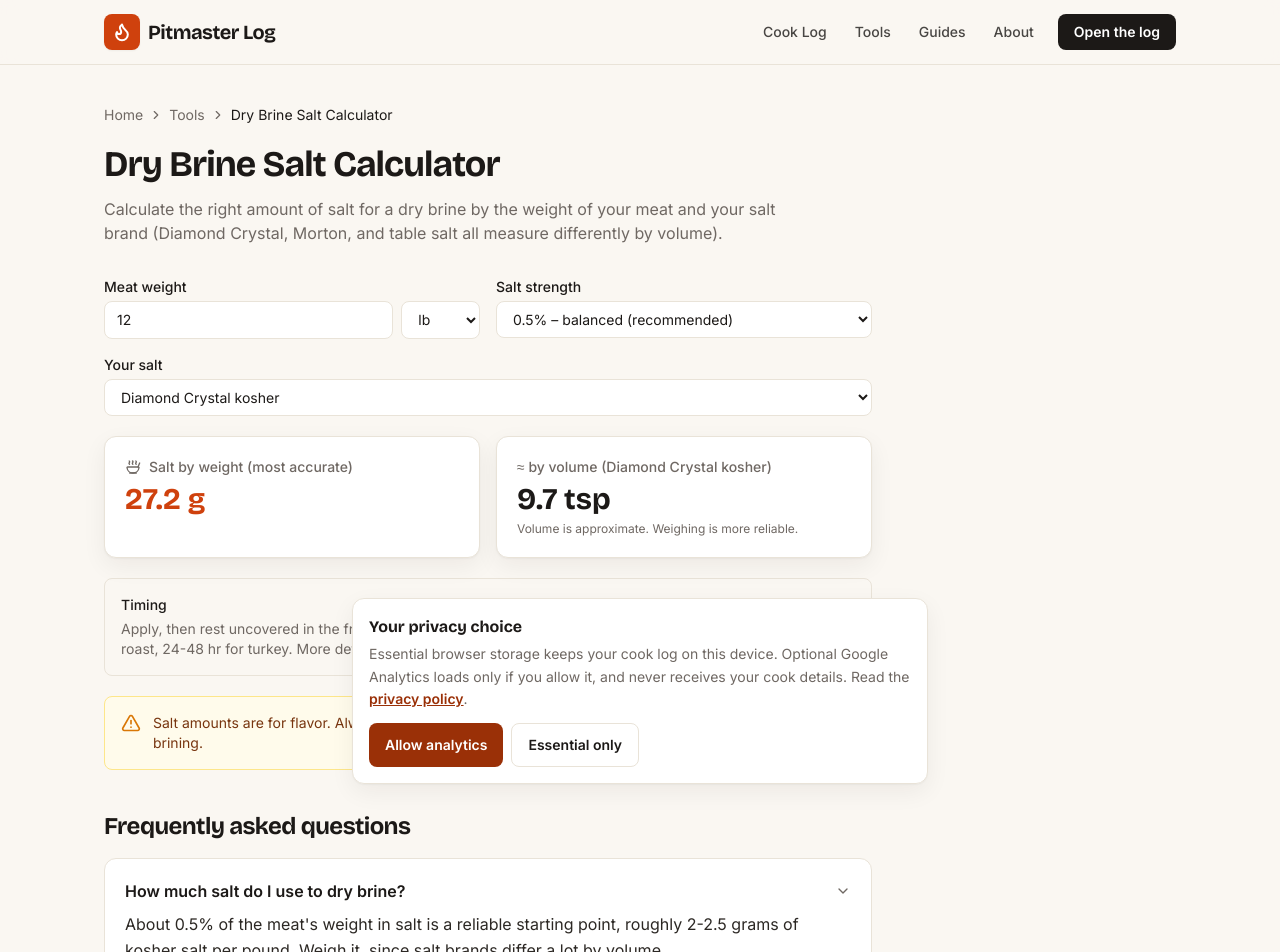
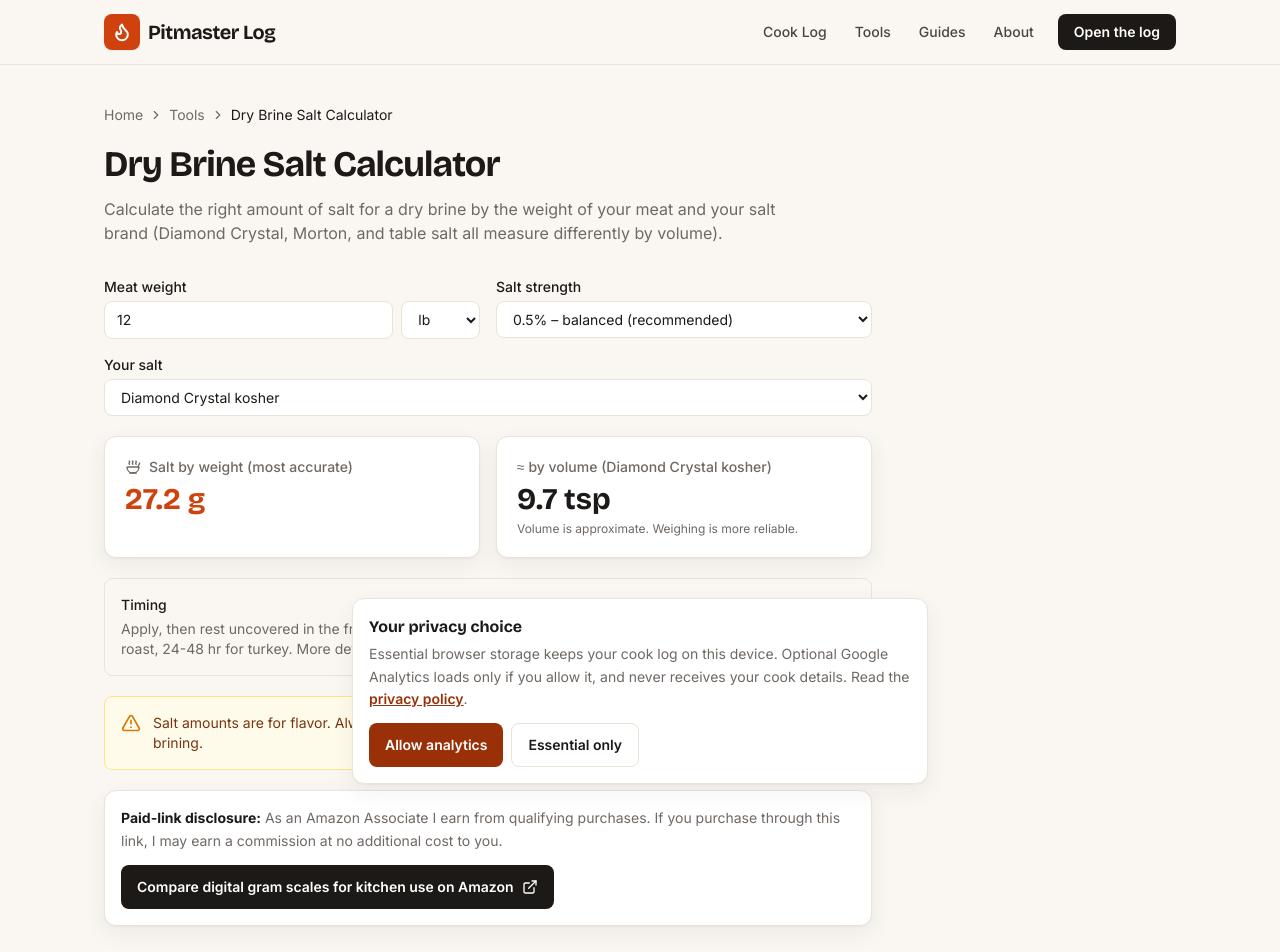
Before and after one commit to raiderj77/emberlog, a Next.js app: page /tools/dry-brine in a window 1280 px wide. Shown: the top 952 px of the page. Built offline with nearby package versions, Linux system fonts and the light colour scheme.

Commit message:
feat: add relevant Pitmaster Amazon category links (#22)

```diff
--- /dev/null
+++ b/components/AmazonCategoryLink.jsx
@@ -0,0 +1,28 @@
+import { ExternalLink } from "lucide-react";
+import { SITE } from "@/lib/site";
+
+function amazonSearchUrl(query) {
+  const params = new URLSearchParams({ k: query, tag: SITE.amazonTag });
+  return `https://www.amazon.com/s?${params.toString()}`;
+}
+
+export default function AmazonCategoryLink({ label, query }) {
+  return (
+    <aside className="rounded-xl border border-line bg-white p-4 shadow-card" aria-label={`${label} paid link`}>
+      <p className="text-sm leading-relaxed text-muted">
+        <strong className="text-ink">Paid-link disclosure:</strong>{" "}
+        As an Amazon Associate I earn from qualifying purchases. If you purchase through this link,
+        I may earn a commission at no additional cost to you.
+      </p>
+      <a
+        href={amazonSearchUrl(query)}
+        target="_blank"
+        rel="sponsored nofollow noopener"
+        className="mt-3 inline-flex min-h-11 items-center gap-2 rounded-lg bg-ink px-4 py-2 text-sm font-semibold text-white hover:bg-ember-700 focus-visible:outline focus-visible:outline-2 focus-visible:outline-offset-2 focus-visible:outline-ember"
+      >
+        Compare {label} on Amazon
+        <ExternalLink className="h-4 w-4" aria-hidden="true" />
+      </a>
+    </aside>
+  );
+}
--- a/components/calc/DonenessTemps.jsx
+++ b/components/calc/DonenessTemps.jsx
@@ -2,6 +2,7 @@
 import { useState, useMemo } from "react";
 import { TEMPS } from "@/lib/temps";
 import { Thermometer, Check, X } from "lucide-react";
+import AmazonCategoryLink from "@/components/AmazonCategoryLink";
 
 // Flat list for the checker (label + safeMin).
 const FLAT = TEMPS.flatMap((g) => g.items.map((i) => ({ ...i, group: g.group })));
@@ -69,6 +70,11 @@ export default function DonenessTemps() {
       <p className="rounded-lg border border-line bg-paper p-4 text-xs leading-relaxed text-muted">
         Safe minimum internal temperatures are from the USDA Food Safety and Inspection Service (FSIS). BBQ target temperatures are texture goals from common practice, not food-safety numbers. This is general information, not professional food-safety advice; always follow current USDA guidance and confirm the safe minimum with a thermometer before serving.
       </p>
+
+      <AmazonCategoryLink
+        label="instant-read meat thermometers"
+        query="instant read meat thermometer"
+      />
     </div>
   );
 }
--- a/components/calc/DryBrine.jsx
+++ b/components/calc/DryBrine.jsx
@@ -2,6 +2,7 @@
 import { useState, useMemo } from "react";
 import { Soup, AlertTriangle } from "lucide-react";
 import Link from "next/link";
+import AmazonCategoryLink from "@/components/AmazonCategoryLink";
 
 // Approximate grams of salt per teaspoon by brand.
 const SALT = { "Diamond Crystal kosher": 2.8, "Morton kosher": 4.8, "Table / fine sea": 6.0 };
@@ -61,6 +62,11 @@ export default function DryBrine() {
         <AlertTriangle className="h-5 w-5 shrink-0 text-amber-600" />
         <p>Salt amounts are for flavor. Always cook meat to its <Link href="/tools/doneness-temps/" className="font-semibold underline">USDA safe minimum temperature</Link> regardless of brining.</p>
       </div>
+
+      <AmazonCategoryLink
+        label="digital gram scales for kitchen use"
+        query="digital gram scale kitchen"
+      />
     </div>
   );
 }
--- a/components/calc/WoodPairing.jsx
+++ b/components/calc/WoodPairing.jsx
@@ -3,6 +3,7 @@ import { useState } from "react";
 import { WOODS, MEATS_FOR_WOOD } from "@/lib/woods";
 import { Trees } from "lucide-react";
 import Link from "next/link";
+import AmazonCategoryLink from "@/components/AmazonCategoryLink";
 
 const STRENGTH_COLOR = {
   "Mild": "bg-emerald-100 text-emerald-800",
@@ -67,6 +68,11 @@ export default function WoodPairing() {
         <Trees className="h-5 w-5 shrink-0 text-ember" />
         <p>Wood is a seasoning, aim for thin blue smoke, not billowing white. Blend strong woods with neutral oak to tame them. Full guide: <Link href="/guides/best-wood-for-smoking/" className="font-semibold text-ember-600 underline">Best Wood for Smoking</Link>.</p>
       </div>
+
+      <AmazonCategoryLink
+        label="smoking wood chunks"
+        query="smoking wood chunks"
+      />
     </div>
   );
 }
```
Also changed, not shown: 1 other file (tests, documents, lock files or other folders).
